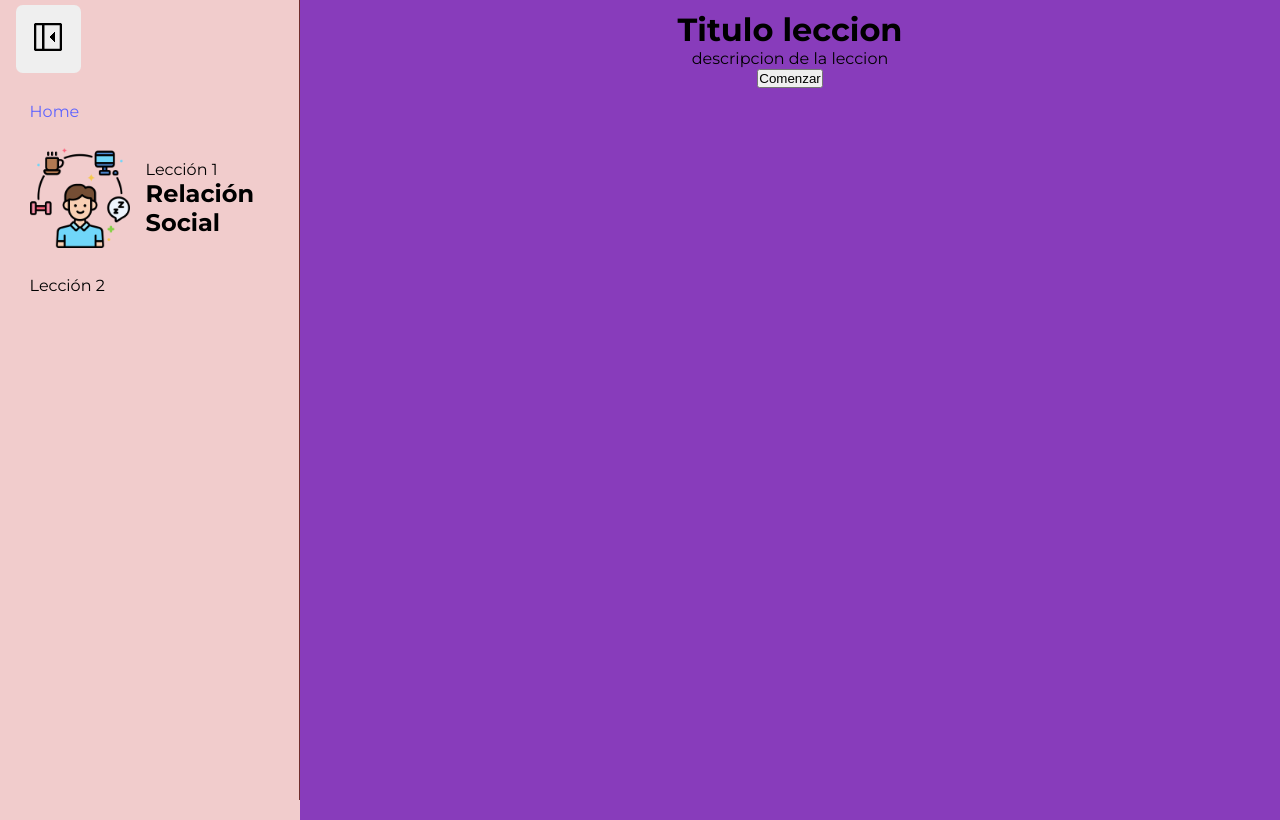
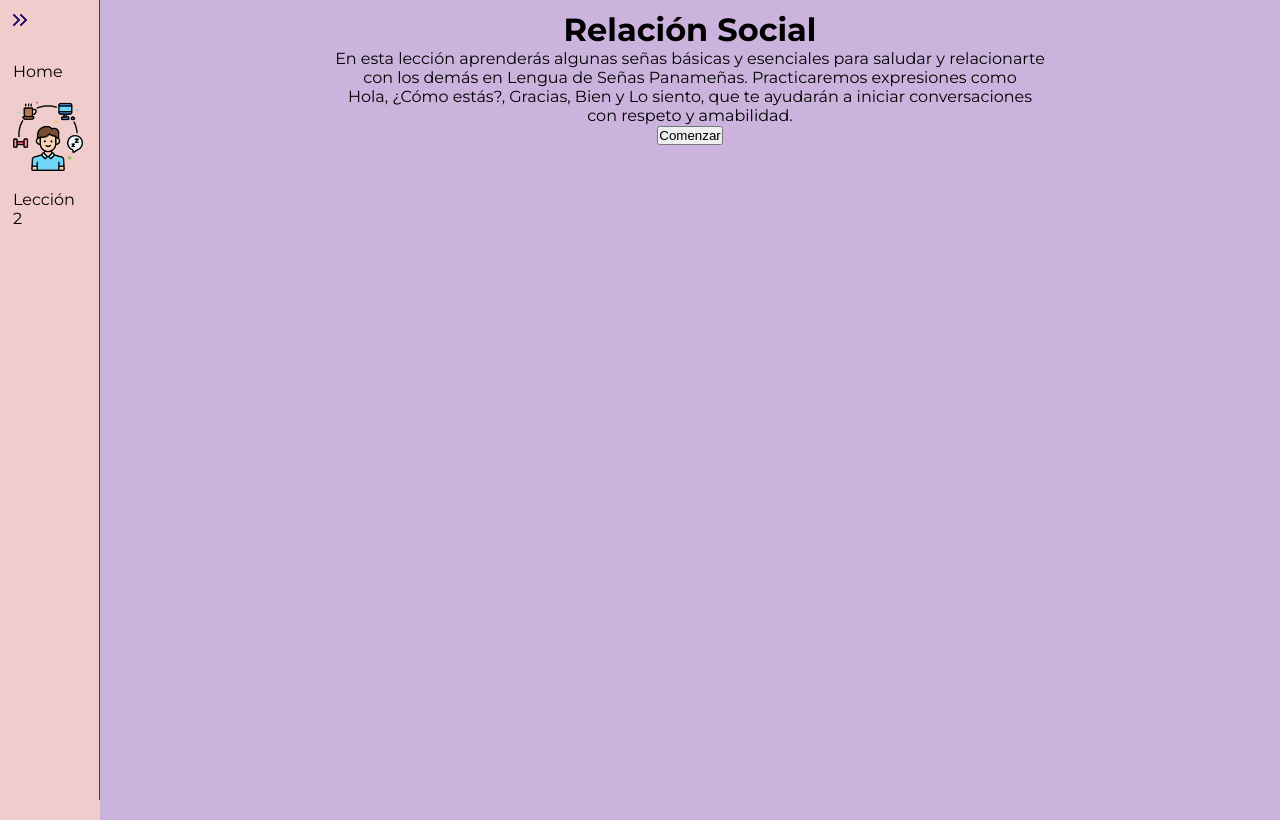
Before and after one commit to mariangeli-s/jicapp, a plain HTML site: page templates/lecciones.html in a window 1280 px wide. Both pictures are taken after a click on the button 48 px from the left and 38 px from the top of the page. Drawn offline with Linux system fonts and the light colour scheme.

Commit message:
sidebar boceto

```diff
--- a/static/css/leccion.css
+++ b/static/css/leccion.css
@@ -39,6 +39,13 @@ body{
     position: sticky;
     top: 0;
     align-self: start;
+    transition: 300ms ease-in-out;
+    overflow: hidden;
+}
+
+#sidebar.close{
+    padding: 5px;
+    width: 100px;
 }
 
 #sidebar ul{
@@ -56,16 +63,17 @@ body{
 }
 
 #sidebar ul li a img{
-    height: 100px;
+    height: 70px;
 }
 
 #sidebar a{
     border-radius: .5em;
-    padding: .85em;
+    padding: .5em;
     text-decoration: none;
     color: var(--text-clr);
     display: flex;
     align-items: center;
+    justify-content: space-between;
     gap: 1em;
 }
 
@@ -73,13 +81,25 @@ body{
     background-color: var(--hover-clr);
 }
 
+.rotate img{
+    transform: rotate(180deg);
+}
+
 #toggle-btn{
     margin-left: auto;
-    padding: 1em;
+    padding: 2px;
     border: none;
     border-radius: .5em;
-    background-color: none;
+    background-color: var(--base-clr);
     cursor: pointer;
+}
+
+#toggle-btn img{
+    transition: rotate 150ms ease;
+}
+
+#toggle-btn:hover {
+    background-color: var(--hover-clr);
 }
 
 main{
@@ -120,5 +140,5 @@ main{
     align-content: start;
     text-align: center;
     padding: 10px;
-    background-color: #883cbb; /* opcional, para distinguir */
+    background-color: #ccb3dd; /* opcional, para distinguir */
 }
--- a/static/js/script.js
+++ b/static/js/script.js
@@ -0,0 +1,7 @@
+const toggleButton = document.getElementById('toggle-btn')
+const sidebar = document.getElementById('sidebar')
+
+function toggleSidebar(){
+  sidebar.classList.toggle('close')
+  toggleButton.classList.toggle('rotate')
+}
--- a/templates/lecciones.html
+++ b/templates/lecciones.html
@@ -5,6 +5,7 @@
     <meta name="viewport" content="width=device-width, initial-scale=1.0" />
     <link rel="stylesheet" href="/static/css/leccion.css">
     <link rel="stylesheet" href="/static/css/style.css">
+    <script type="text/javascript" src="/static/js/script.js" defer></script>
     <!-- <link rel="stylesheet" href="{{ url_for('static', filename='css/leccion.css') }}">
     <link rel="stylesheet" href="{{ url_for('static', filename='css/style.css') }}"> -->
     <title>Lecciones</title>
@@ -13,17 +14,17 @@
     <nav id="sidebar"><!-- esta clase para alinearlo centro vertical y como el 20% de la pagina sidebar -->
         <ul>
             <li>
-                <button id="toggle-btn">
-                    <img src="/static/img/left_panel_close.png">
+                <button onclick=toggleSidebar() id="toggle-btn">
+                    <img src="/static/img/keyboard_double_arrow_left.png">
                     <!-- LAS FLECHAS PARA COMPRIMIR EL SIDEBAR-->
                 </button>
             </li>
-            <li class="active">
+            <li>
                 <a href="index.html">
                     <span>Home</span>
                 </a>
             </li>
-            <li>
+            <li class="active">
                 <a href="lecciones.html">
                     <!-- <img src="{{ url_for ('static', filename='img/leccion1.png') }}">-->
                     <img src="/static/img/leccion1.png">
@@ -43,8 +44,12 @@
     <main>
         <div class="row2"><!-- esta clase para alinearlo centro vertical y como el 70% de la pagina -->
             <div class="container-leccion">
-                <h1>Titulo leccion</h1>
-                <p>descripcion de la leccion</p>
+                <h1>Relación Social</h1>
+                <p>En esta lección aprenderás algunas señas básicas y esenciales para saludar y relacionarte<br>
+                    con los demás en Lengua de Señas Panameñas. Practicaremos expresiones como<br>
+                    Hola, ¿Cómo estás?, Gracias, Bien y Lo siento, que te ayudarán a iniciar conversaciones<br>
+                    con respeto y amabilidad.
+                </p>
                 <!-- <img src="{{ url_for('video_feed') }}" alt="Video Feed de la Cámara" width="400" height="280"> -->
                 <button>Comenzar</button><!-- boton no va siempre, puede que sea mas extenso es la introduccion de la leccion-->
                 <!-- menu desplegable-->
```
Also changed, not shown: static/img/arrow_circle_right.png (added), static/img/keyboard_double_arrow_left.png (added), static/img/left_panel_close.png (deleted).
